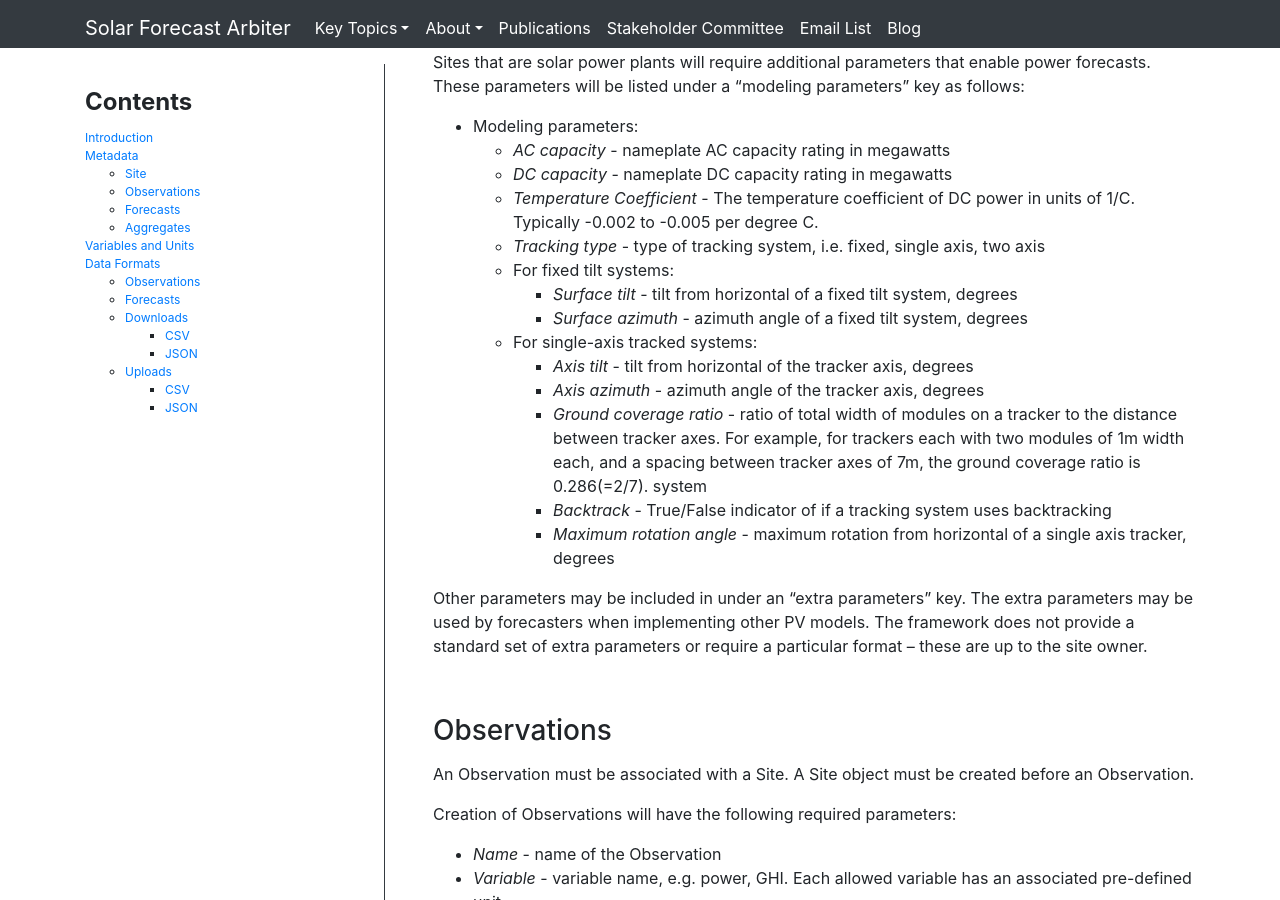
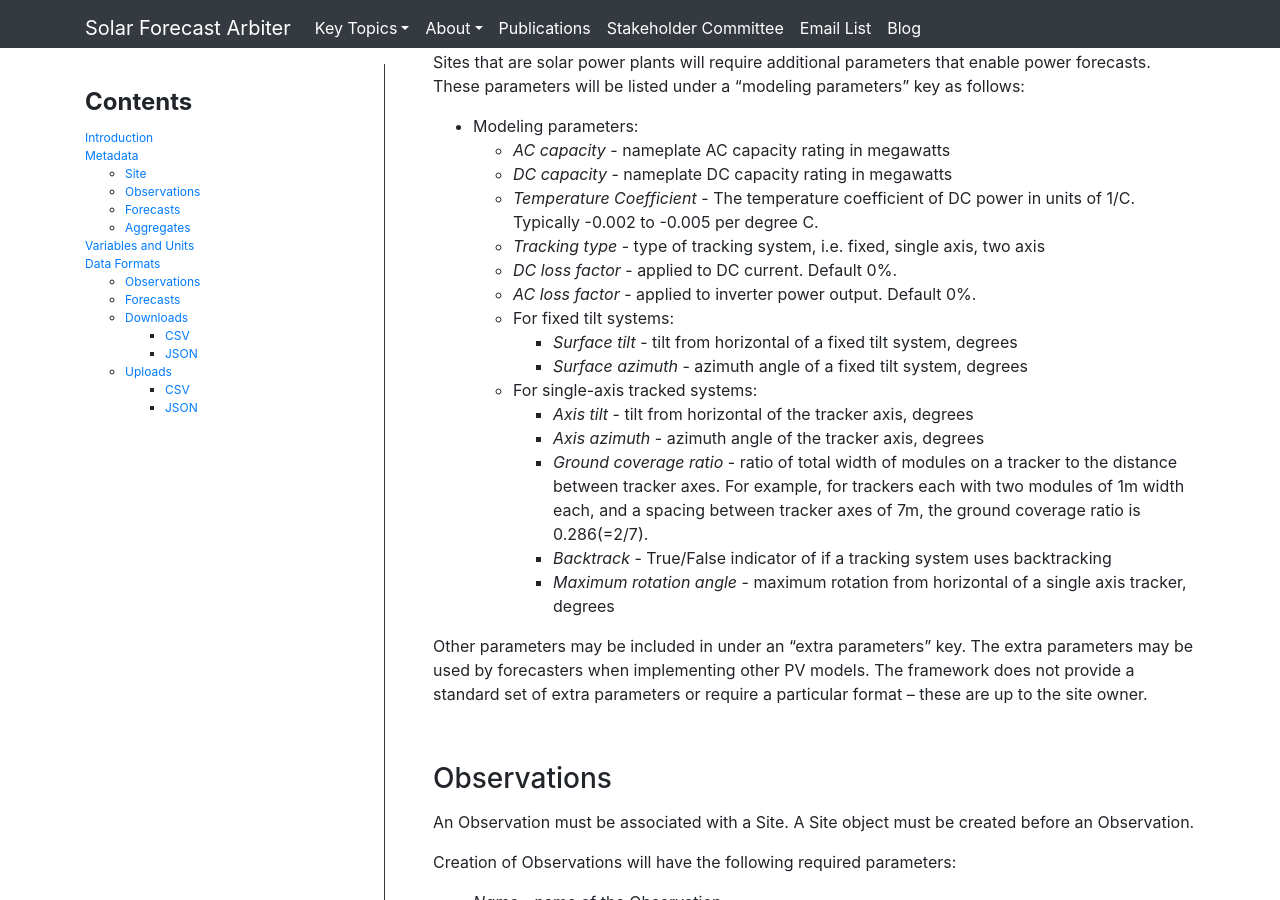
Before and after one commit to SolarArbiter/SolarArbiter.github.io, a Jekyll site: the page built from data_model.md, in a window 1280 px wide and 900 px high, scrolled down 2360 px. Built offline with Jekyll 4.4.1, drawn with Linux system fonts in a browser that asks for light colours; comment, search, counter and statistics services are not loaded; our own code applies the rules of GitHub Pages for plain Markdown files.

Commit message:
add irradiance, dc, ac loss factors to data model (#60)
* add irradiance, dc, ac loss factors to data model

* remove irradiance loss factor

```diff
--- a/data_model.md
+++ b/data_model.md
@@ -134,6 +134,8 @@ that enable power forecasts. These parameters will be listed under a
         in units of 1/C. Typically -0.002 to -0.005 per degree C.
     -   *Tracking type* - type of tracking system, i.e. fixed, single axis,
         two axis
+    -   *DC loss factor* - applied to DC current. Default 0%.
+    -   *AC loss factor* - applied to inverter power output. Default 0%.
     -   For fixed tilt systems:
         -   *Surface tilt* - tilt from horizontal of a fixed tilt system,
             degrees
@@ -142,8 +144,11 @@ that enable power forecasts. These parameters will be listed under a
     -   For single-axis tracked systems:
         -   *Axis tilt* - tilt from horizontal of the tracker axis, degrees
         -   *Axis azimuth* - azimuth angle of the tracker axis, degrees
-        -   *Ground coverage ratio* - ratio of total width of modules on a tracker to the distance between tracker axes. For example, for trackers each with two modules of 1m width each, and a spacing between tracker axes of 7m, the ground coverage ratio is 0.286(=2/7).
-            system
+        -   *Ground coverage ratio* - ratio of total width of modules on a
+            tracker to the distance between tracker axes. For example, for
+            trackers each with two modules of 1m width each, and a spacing
+            between tracker axes of 7m, the ground coverage ratio is
+            0.286(=2/7).
         -   *Backtrack* - True/False indicator of if a tracking system uses
             backtracking
         -   *Maximum rotation angle* - maximum rotation from horizontal of
```
